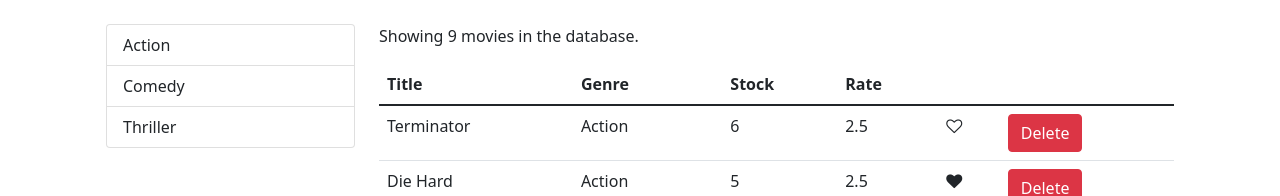
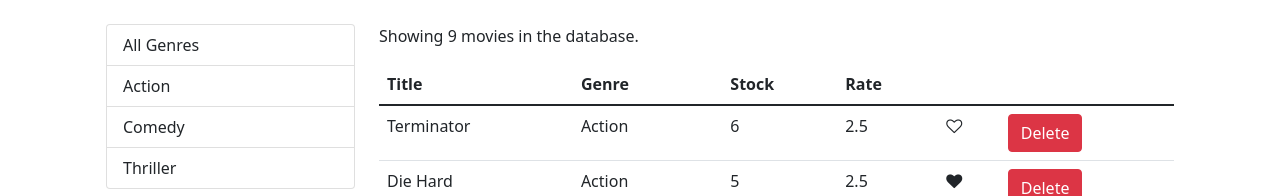
Before and after one commit to urosristanovic/react-mosh, a React (Create React App) app in the folder vidly-app/: page / in a window 1280 px wide. Shown: the top 196 px of the page. Built offline with nearby package versions, Linux system fonts and the light colour scheme.

Commit message:
14 - Filtering - Adding All Genres

```diff
--- a/vidly-app/src/components/movies.jsx
+++ b/vidly-app/src/components/movies.jsx
@@ -15,7 +15,8 @@
   };
 
   componentDidMount() {
-    this.setState({ movies: getMovies(), genres: getGenres() });
+    const genres = [{ name: 'All Genres' }, ...getGenres()];
+    this.setState({ movies: getMovies(), genres });
   }
 
   handleDelete = movie => {
@@ -36,7 +37,7 @@
   };
 
   handleGenreSelect = genre => {
-    this.setState({ selectedGenre: genre });
+    this.setState({ selectedGenre: genre, currentPage: 1 });
   };
 
   render() {
@@ -50,9 +51,10 @@
 
     if (count === 0) return <p>There are no movies in the database.</p>;
 
-    const filtered = selectedGenre
-      ? allMovies.filter(m => m.genre._id === selectedGenre._id)
-      : allMovies;
+    const filtered =
+      selectedGenre && selectedGenre._id
+        ? allMovies.filter(m => m.genre._id === selectedGenre._id)
+        : allMovies;
     const movies = paginate(filtered, currentPage, pageSize);
 
     return (
```
